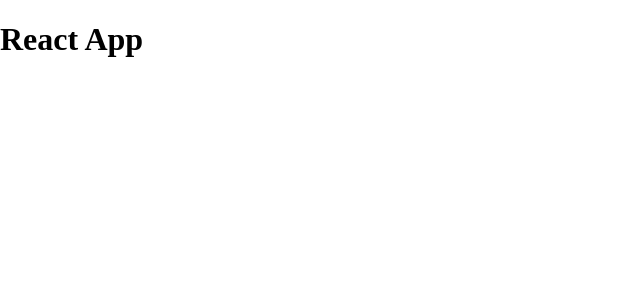
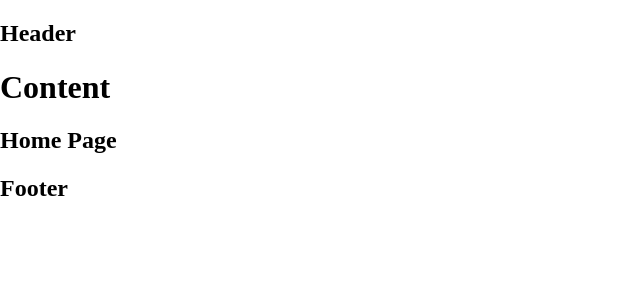
Before and after one commit to thanhhung270502/tutor-student-fe, a React (Create React App) app: page / in a window 1280 px wide. Shown: the top 300 px of the page, without its empty margins (0-640 px from the left). Built offline with nearby package versions, Linux system fonts and the light colour scheme.

Commit message:
Router/Layout

```diff
--- a/package.json
+++ b/package.json
@@ -9,6 +9,7 @@
     "normalize.css": "^8.0.1",
     "react": "^18.2.0",
     "react-dom": "^18.2.0",
+    "react-router-dom": "^6.4.2",
     "react-scripts": "5.0.1",
     "web-vitals": "^2.1.4"
   },
--- a/src/App.js
+++ b/src/App.js
@@ -1,8 +1,40 @@
+import { BrowserRouter as Router, Routes, Route } from 'react-router-dom';
+import { publicRoutes } from '~/routes';
+import { DefaultLayout } from '~/components/Layout';
+import { Fragment } from 'react';
+
 function App() {
     return (
-        <div className="App">
-            <h1>React App</h1>
-        </div>
+        <Router>
+            <div className="App">
+                <Routes>
+                    {publicRoutes.map((route, index) => {
+                        // const Layout = route.layout === null ? Fragment : DefaultLayout;
+                        const Page = route.component;
+
+                        let Layout = DefaultLayout;
+
+                        if (route.layout) {
+                            Layout = route.layout;
+                        } else if (route.layout === null) {
+                            Layout = Fragment;
+                        }
+
+                        return (
+                            <Route
+                                key={index}
+                                path={route.path}
+                                element={
+                                    <Layout>
+                                        <Page />
+                                    </Layout>
+                                }
+                            />
+                        );
+                    })}
+                </Routes>
+            </div>
+        </Router>
     );
 }
 
--- /dev/null
+++ b/src/components/Layout/DefaultLayout/Footer/index.js
@@ -0,0 +1,5 @@
+function Footer() {
+    return <h2>Footer</h2>;
+}
+
+export default Footer;
--- /dev/null
+++ b/src/components/Layout/DefaultLayout/Header/index.js
@@ -0,0 +1,5 @@
+function Header() {
+    return <h2>Header</h2>;
+}
+
+export default Header;
--- /dev/null
+++ b/src/components/Layout/DefaultLayout/index.js
@@ -0,0 +1,17 @@
+import Header from './Header';
+import Footer from './Footer';
+
+function DefaultLayout({ children }) {
+    return (
+        <div>
+            <Header />
+            <div className="container">
+                <h1>Content</h1>
+                <div className="content">{children}</div>
+            </div>
+            <Footer />
+        </div>
+    );
+}
+
+export default DefaultLayout;
--- /dev/null
+++ b/src/components/Layout/Layout1/index.js
@@ -0,0 +1,15 @@
+import Header from "../DefaultLayout/Header";
+
+
+function DefaultLayout({ children }) {
+    return (
+        <div>
+            <Header />
+            <div className="container">
+                <div className="content">{children}</div>
+            </div>
+        </div>
+    );
+}
+
+export default DefaultLayout;
--- /dev/null
+++ b/src/components/Layout/index.js
@@ -0,0 +1,2 @@
+export { default as DefaultLayout } from './DefaultLayout';
+export { default as Layout1 } from './Layout1';
--- /dev/null
+++ b/src/pages/Home/index.js
@@ -0,0 +1,5 @@
+function Home() {
+    return <h2>Home Page</h2>;
+}
+
+export default Home;
--- /dev/null
+++ b/src/pages/Test/index.js
@@ -0,0 +1,5 @@
+function Test() {
+    return <h2>Test Page</h2>;
+}
+
+export default Test;
--- /dev/null
+++ b/src/pages/Upload/index.js
@@ -0,0 +1,5 @@
+function Upload() {
+    return <h2>Upload Page</h2>;
+}
+
+export default Upload;
--- /dev/null
+++ b/src/routes/index.js
@@ -0,0 +1,33 @@
+// Layouts
+import { Layout1 } from '~/components/Layout';
+
+// Pages
+import Home from '~/pages/Home';
+import Test from '~/pages/Test';
+import Upload from '~/pages/Upload';
+
+// Không cần đăng nhập vẫn vào được
+const publicRoutes = [
+    // http://localhost:3000
+    {
+        path: '/',
+        component: Home,
+    },
+    // http://localhost:3000/test
+    {
+        path: '/test',
+        component: Test,
+        layout: Layout1,
+    },
+    // http://localhost:3000/upload
+    {
+        path: '/upload',
+        component: Upload,
+        layout: null,
+    },
+];
+
+// Sau khi đăng nhập với vào được
+const privateRoutes = [];
+
+export { publicRoutes, privateRoutes };
```
Also changed, not shown: 1 other file (tests, documents, lock files or other folders).
